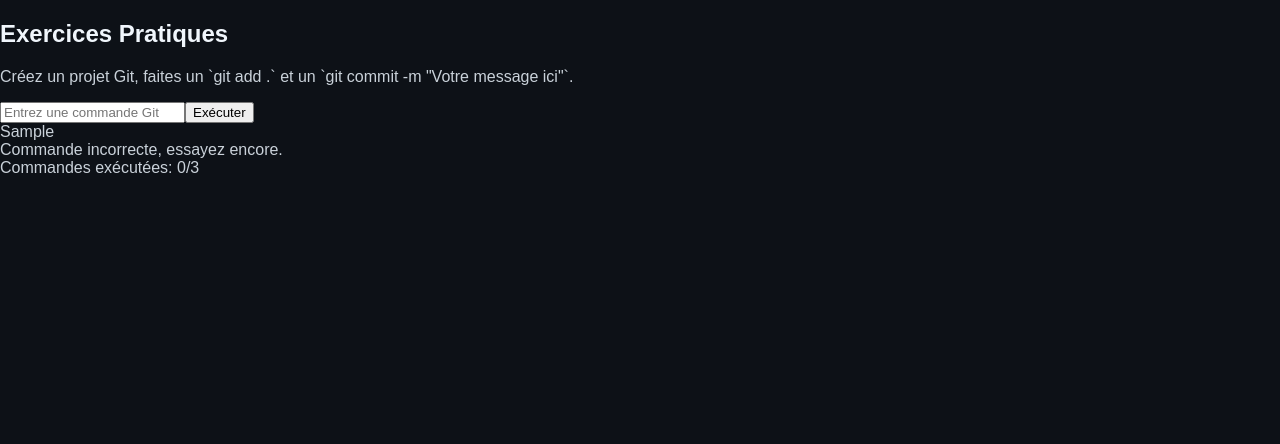
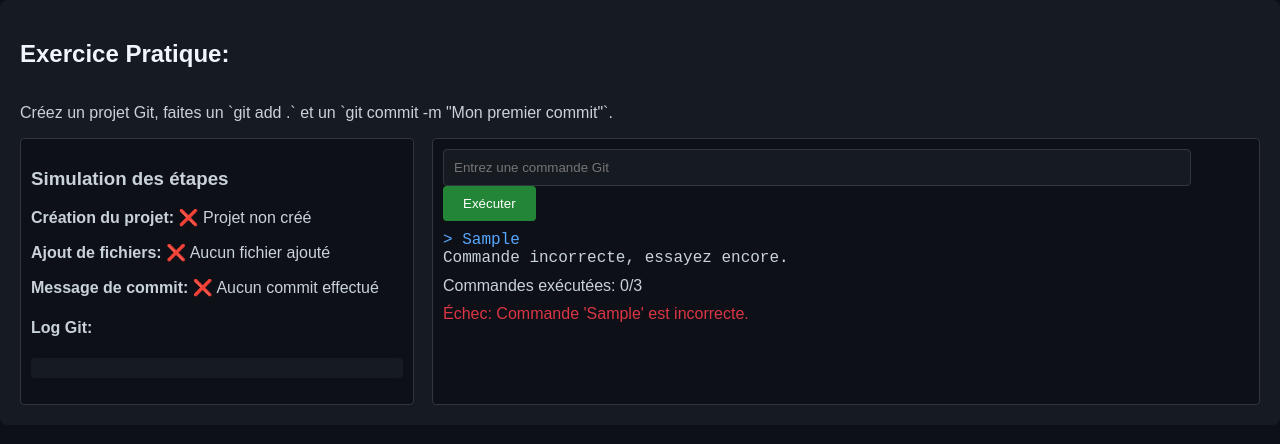
Before and after one commit to SoulLikePlayer/GitTutos, a React (Create React App) app: page /exercices-pratiques in a window 1280 px wide. Both pictures are taken after typing "Sample" into the empty fields and a click on the button "Exécuter". Shown: the top 444 px of the page. Built offline with nearby package versions, Linux system fonts and the light colour scheme.

Commit message:
[FEAT & FIX | PARTIE EXERCICE] : Ajout et modification   - Ajout d'une modale   - Modification du styles de la page

```diff
--- a/src/composents/Page/ExercicesPratique.jsx
+++ b/src/composents/Page/ExercicesPratique.jsx
@@ -1,14 +1,28 @@
 import React, { useState, useEffect } from 'react';
-import exercices from '../data/Exercice';
+import '../../style/Page/PartieExercice.css'; // Assurez-vous d'avoir ce fichier CSS
+import exercices from '../data/Exercice'; // Assurez-vous que le chemin est correct
+import Modal from '../autres/modal';
 
 const ExercicesPratiques = () => {
   const [input, setInput] = useState('');
   const [log, setLog] = useState([]);
   const [commandCount, setCommandCount] = useState(0);
-  const [currentExercice, setCurrentExercice] = useState(null);
+  const [currentExercice, setCurrentExercice] = useState(exercices[0]);
+  const [projectCreated, setProjectCreated] = useState(false);
+  const [filesAdded, setFilesAdded] = useState(false);
+  const [commitMessage, setCommitMessage] = useState('');
+  const [successMessage, setSuccessMessage] = useState('');
+  const [errorMessage, setErrorMessage] = useState('');
+  const [gitLog, setGitLog] = useState([]);
+  const [modalOpen, setModalOpen] = useState(false);
+  const [timeTaken, setTimeTaken] = useState(0);
 
   useEffect(() => {
-    setCurrentExercice(exercices[0]);
+    const startTime = Date.now();
+    const timer = setInterval(() => {
+      setTimeTaken(Math.floor((Date.now() - startTime) / 1000));
+    }, 1000);
+    return () => clearInterval(timer); // Nettoyez l'intervalle à la désactivation du composant
   }, []);
 
   const handleSubmit = (e) => {
@@ -19,17 +33,42 @@
 
       // Vérifiez si la commande entrée est correcte
       if (input.trim() === expectedCommand) {
+        // Ajouter une entrée de log
         setLog((prevLog) => [
           ...prevLog,
           { command: input, output: 'Commande exécutée avec succès.' },
         ]);
+        setSuccessMessage(`Commande réussie: ${input}`);
+        setErrorMessage('');
+
+        // Gérer les différentes commandes
+        if (input.startsWith('git init')) {
+          setProjectCreated(true);
+        } else if (input.startsWith('git add .')) {
+          setFilesAdded(true);
+        } else if (input.startsWith('git commit')) {
+          const commitMessage = input.split('"')[1]; // Obtenir le message de commit
+          setCommitMessage(commitMessage);
+          const commitHash = Math.random().toString(36).substring(2, 15);
+          setGitLog((prevGitLog) => [
+            ...prevGitLog,
+            `commit ${commitHash}\nAuthor: User <user@example.com>\nDate: ${new Date().toLocaleString()}\n\n    ${commitMessage}`,
+          ]);
+        }
+
+        setCommandCount(commandCount + 1);
         setInput('');
-        setCommandCount(commandCount + 1);
+
+        // Vérifiez si l'exercice est terminé
+        if (commandCount + 1 === currentExercice.maxCommands) {
+          setModalOpen(true); // Ouvrir la modale
+        }
       } else {
         setLog((prevLog) => [
           ...prevLog,
           { command: input, output: 'Commande incorrecte, essayez encore.' },
         ]);
+        setErrorMessage(`Échec: Commande '${input}' est incorrecte.`);
         setInput('');
       }
     } else {
@@ -37,14 +76,33 @@
     }
   };
 
+  // Calcul du pourcentage de réussite
+  const successRate = Math.floor((commandCount / currentExercice.maxCommands) * 100);
+
   if (!currentExercice) {
     return <h2>Chargement de l'exercice...</h2>;
   }
 
   return (
     <div className="exercices-pratiques">
-      <h2>Exercices Pratiques</h2>
+      <h2>Exercice Pratique: {currentExercice.title}</h2>
       <p>{currentExercice.enonce}</p>
+      <div className="container">
+        <div className="simulation">
+          <h3>Simulation des étapes</h3>
+          <div className="step">
+            <p><strong>Création du projet:</strong> {projectCreated ? '✔️ Projet créé' : '❌ Projet non créé'}</p>
+          </div>
+          <div className="step">
+            <p><strong>Ajout de fichiers:</strong> {filesAdded ? '✔️ Fichiers ajoutés' : '❌ Aucun fichier ajouté'}</p>
+          </div>
+          <div className="step">
+            <p><strong>Message de commit:</strong> {commitMessage || '❌ Aucun commit effectué'}</p>
+          </div>
+          <h4>Log Git:</h4>
+          <pre className="git-log">{gitLog.join('\n\n')}</pre>
+        </div>
+
         <div className="terminal">
           <form onSubmit={handleSubmit}>
             <input
@@ -59,15 +117,26 @@
           <div className="log">
             {log.map((entry, index) => (
               <div key={index}>
-              <div className="command"> {entry.command}</div>
+                <div className="command">> {entry.command}</div>
                 <div className="output">{entry.output}</div>
               </div>
             ))}
           </div>
-      </div>
           <div className="command-count">
             Commandes exécutées: {commandCount}/{currentExercice.maxCommands}
           </div>
+          {successMessage && <div className="success">{successMessage}</div>}
+          {errorMessage && <div className="error">{errorMessage}</div>}
+        </div>
+      </div>
+
+      {/* Modale pour afficher le résultat de l'exercice */}
+      <Modal
+        isOpen={modalOpen}
+        onClose={() => setModalOpen(false)}
+        successRate={successRate}
+        timeTaken={timeTaken}
+      />
     </div>
   );
 };
--- /dev/null
+++ b/src/composents/autres/modal.jsx
@@ -0,0 +1,18 @@
+import React from 'react';
+
+const Modal = ({ isOpen, onClose, successRate, timeTaken }) => {
+  if (!isOpen) return null;
+
+  return (
+    <div className="modal-overlay">
+      <div className="modal-content">
+        <h2>Exercice Terminé</h2>
+        <p>Pourcentage de réussite: {successRate}%</p>
+        <p>Temps pris: {timeTaken} secondes</p>
+        <button onClick={onClose}>Fermer</button>
+      </div>
+    </div>
+  );
+};
+
+export default Modal;
--- a/src/composents/data/Exercice.js
+++ b/src/composents/data/Exercice.js
@@ -1,7 +1,7 @@
 const exercices = [
   {
     id: 1,
-    enonce: "Créez un projet Git, faites un `git add .` et un `git commit -m \"Votre message ici\"`.",
+    enonce: "Créez un projet Git, faites un `git add .` et un `git commit -m \"Mon premier commit\"`.",
     maxCommands: 3,
     commandes: [
       "git init",
--- /dev/null
+++ b/src/style/Page/PartieExercice.css
@@ -0,0 +1,91 @@
+.exercices-pratiques {
+  padding: 20px;
+  background-color: var(--primary-color);
+  border-radius: 8px;
+  color: var(--text-color);
+  display: flex;
+  flex-direction: column;
+}
+
+.container {
+  display: flex;
+  justify-content: space-between;
+}
+
+.simulation {
+  width: 30%;
+  background-color: var(--background-color);
+  border: 1px solid var(--border-color);
+  padding: 10px;
+  border-radius: 4px;
+}
+
+.step {
+  margin: 10px 0;
+}
+
+.terminal {
+  width: 65%;
+  background-color: var(--background-color);
+  border: 1px solid var(--border-color);
+  padding: 10px;
+  border-radius: 4px;
+  max-height: 400px;
+  overflow-y: auto;
+}
+
+input {
+  width: calc(100% - 80px);
+  padding: 10px;
+  margin-right: 10px;
+  border: 1px solid var(--border-color);
+  border-radius: 4px;
+  color: var(--text-color);
+  background-color: var(--primary-color);
+}
+
+button {
+  padding: 10px 20px;
+  background-color: var(--secondary-color);
+  border: none;
+  border-radius: 4px;
+  color: #fff;
+  cursor: pointer;
+}
+
+.log {
+  margin-top: 10px;
+  font-family: 'Courier New', Courier, monospace;
+}
+
+.command {
+  color: #58a6ff; /* Couleur des commandes */
+}
+
+.output {
+  color: #c9d1d9; /* Couleur des sorties */
+}
+
+.command-count {
+  margin-top: 10px;
+}
+
+.success {
+  color: #28a745; /* Vert pour le succès */
+  margin-top: 10px;
+}
+
+.error {
+  color: #dc3545; /* Rouge pour l'erreur */
+  margin-top: 10px;
+}
+
+.git-log {
+  background-color: #161b22; /* Couleur du fond du log */
+  color: #c9d1d9; /* Couleur du texte du log */
+  padding: 10px;
+  border-radius: 4px;
+  max-height: 200px;
+  overflow-y: auto;
+  font-family: 'Courier New', Courier, monospace;
+}
```
Lines whose indentation alone changed are shown as unchanged.
